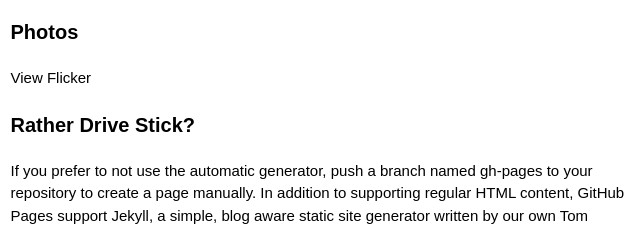
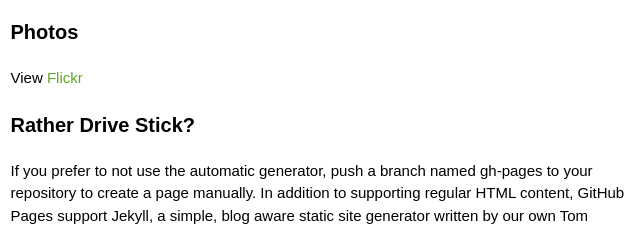
Before and after one commit to xc/xc.github.io, a plain HTML site: page index.html in a window 1280 px wide. Shown: the part 395-626 px from the top of the page, 313-953 px from the left. Drawn offline with nearby package versions, Linux system fonts and the light colour scheme.

Commit message:
Update index.html

```diff
--- a/index.html
+++ b/index.html
@@ -42,7 +42,7 @@
 
 <h3>Photos</h3>
 
-<p>View Flicker</p>
+<p>View <a href="http://www.flickr.com/photos/chenxiongjie/">Flickr</a></p>
 
 <h3>Rather Drive Stick?</h3>
 
```
